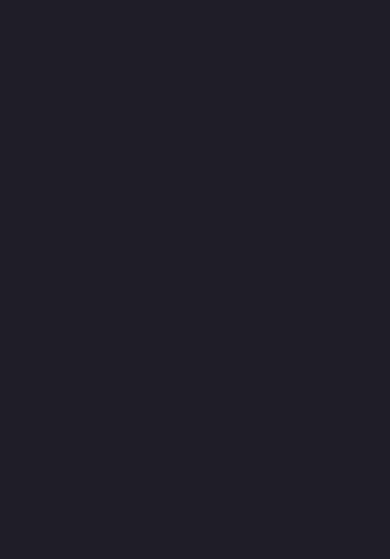
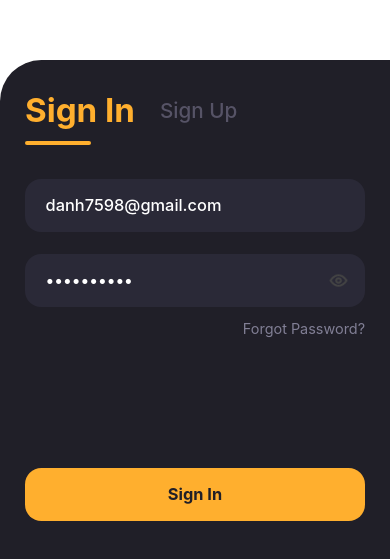
Before and after one commit to danh7598/ApexCinema, a React Native app: screen / in a window 390 px wide. Shown: the part 261-820 px from the top of the page. Built offline with nearby package versions, Linux system fonts and the light colour scheme.

Commit message:
Finish Login screen

```diff
--- a/App.js
+++ b/App.js
@@ -7,11 +7,13 @@ import Constants from 'expo-constants';
 import back from './assets/Back.png';
 import zoom from './assets/Zoom.png';
 import bell from './assets/Bell.png';
+import LoginScreen from './src/screen/LoginScreen';
 
 export default function App() {
   return (
     <View style={styles.container}>
       <StatusBar style="light" />
+      <LoginScreen/>
       {/* <HeaderBar
         leftButton={back}
         right1Button={zoom}
@@ -25,6 +27,6 @@ const styles = StyleSheet.create({
   container: {
     flex: 1,
     paddingTop: Constants.statusBarHeight,
-    backgroundColor: '#201F28'
+    // backgroundColor: '#201F28'
   },
 });
--- /dev/null
+++ b/src/common/Button.js
@@ -0,0 +1,34 @@
+import React, { Component } from 'react';
+import { Text, StyleSheet, View, TouchableOpacity } from 'react-native';
+import { neutral1Color, primaryColor } from '../strings/colors';
+import { sizeFont, sizeHeight, sizeWidth } from '../utils/Size';
+
+export default class Button extends Component {
+    render() {
+        return (
+            <TouchableOpacity
+                {...this.props}
+                style={[styles.viewButton, this.props.styleViewButton]}>
+                <Text style={styles.textButton}>
+                    {this.props.textButton}
+                </Text>
+            </TouchableOpacity>
+        );
+    }
+}
+
+const styles = StyleSheet.create({
+    viewButton: {
+        height: sizeHeight(6.25),
+        width: sizeWidth(87.2),
+        backgroundColor: primaryColor,
+        borderRadius: sizeWidth(4.2),
+        alignItems: 'center',
+        justifyContent: 'center',
+    },
+    textButton: {
+        fontSize: sizeFont(4.2),
+        color: neutral1Color,
+        fontWeight: '700'
+    }
+});
--- /dev/null
+++ b/src/screen/LoginScreen/LoginGroup.js
@@ -0,0 +1,127 @@
+import React, { Component } from 'react';
+import { Text, StyleSheet, View, TouchableOpacity } from 'react-native';
+import { neutral2Color, neutral3Color, primaryColor } from '../../strings/colors';
+import { sizeFont, sizeHeight, sizeWidth } from '../../utils/Size';
+import TextField from './TextField';
+import eye from '../../../assets/B-preview.png';
+import Button from '../../common/Button';
+export default class LoginGroup extends Component {
+    render() {
+        //Nếu nhấn vào SignIn thì gửi giá trị 1, ngược lại là 0
+        return (
+            <View style={styles.container}>
+                <View style={styles.viewInputContainer}>
+                    <View style={styles.viewLoginAndSignUpGroup}>
+                        <TouchableOpacity
+                            onPress={this.props.onSwitchSign(1)}
+                            disabled={this.props.isSignIn}>
+                            <Text style={this.props.isSignIn
+                                ? styles.textSignWhenSelected
+                                : styles.textSignWhenNotSelected}>
+                                Sign In
+                            </Text>
+                            {this.props.isSignIn
+                                ? <View style={styles.viewLine} />
+                                : <View style={styles.viewLineHide} />}
+                        </TouchableOpacity>
+                        <TouchableOpacity
+                            onPress={this.props.onSwitchSign(0)}
+                            disabled={!this.props.isSignIn}>
+                            <Text style={this.props.isSignIn
+                                ? styles.textSignWhenNotSelected
+                                : styles.textSignWhenSelected}>
+                                Sign Up
+                            </Text>
+                            {this.props.isSignIn
+                                ? <View style={styles.viewLineHide} />
+                                : <View style={styles.viewLine} />}
+                        </TouchableOpacity>
+                    </View>
+                    <View style={styles.viewInput}>
+                        <TextField value={'danh7598@gmail.com'} />
+                        <TextField
+                            icon={eye}
+                            value={'danhyui123'}
+                            secureTextEntry={true}
+                            styleView={styles.textFieldPassword} />
+                        <TouchableOpacity>
+                            <Text style={styles.textForgotPassword}>
+                                Forgot Password?
+                            </Text>
+                        </TouchableOpacity>
+                    </View>
+                </View>
+                <Button
+                    styleViewButton={styles.button}
+                    textButton={'Sign In'} />
+            </View>
+        );
+    }
+}
+
+const styles = StyleSheet.create({
+    container: {
+        height: sizeHeight(62),
+        width: sizeWidth(100),
+        position: 'absolute',
+        bottom: 0,
+        borderTopLeftRadius: sizeWidth(10.6),
+        backgroundColor: '#201F28',
+        paddingHorizontal: sizeWidth(6.4),
+        paddingTop: sizeHeight(3.6),
+        alignItems: 'center',
+    },
+    viewInputContainer: {
+        //borderWidth: 1,
+
+    },
+    viewLoginAndSignUpGroup: {
+        flexDirection: 'row',
+        alignItems: 'center'
+    },
+    textSignWhenSelected: {
+        fontSize: sizeFont(8.5),
+        fontWeight: '700',
+        color: primaryColor,
+        lineHeight: sizeHeight(4.97)
+    },
+    textSignWhenNotSelected: {
+        marginLeft: sizeWidth(6.4),
+        marginRight: sizeWidth(6.4),
+        fontSize: sizeFont(5.3),
+        fontWeight: '500',
+        color: neutral2Color,
+        lineHeight: sizeHeight(4.97)
+    },
+    viewLine: {
+        height: 4,
+        width: sizeWidth(17),
+        backgroundColor: primaryColor,
+        borderRadius: 2,
+        marginTop: sizeHeight(1)
+    },
+    viewLineHide: {
+        height: 4,
+        width: sizeWidth(17),
+        //backgroundColor: primaryColor,
+        borderRadius: 2,
+        marginTop: sizeHeight(1)
+    },
+    viewInput: {
+        marginTop: sizeHeight(4.1)
+    },
+    textFieldPassword: {
+        marginTop: sizeHeight(2.6)
+    },
+    button: {
+        position: 'absolute',
+        bottom: sizeHeight(7.4)
+    },
+    textForgotPassword: {
+        fontSize: sizeFont(3.7),
+        fontWeight: '400',
+        color: neutral3Color,
+        alignSelf: 'flex-end',
+        marginTop: sizeHeight(1.56)
+    }
+});
--- /dev/null
+++ b/src/screen/LoginScreen/TextField.js
@@ -0,0 +1,49 @@
+import React, { Component } from 'react';
+import { Image, StyleSheet, Text, TextInput, TouchableOpacity, View } from 'react-native';
+import { backgroundColor } from '../../strings/colors';
+import { sizeFont, sizeHeight, sizeWidth } from '../../utils/Size';
+
+class TextField extends Component {
+    render() {
+        return (
+            <View style={[styles.viewTextInput, this.props.styleView]}>
+                <TextInput
+                    {...this.props}
+                    style={styles.textInput}>
+                </TextInput>
+                <TouchableOpacity>
+                    <Image
+                        style={styles.imgButton}
+                        source={this.props.icon} />
+                </TouchableOpacity>
+            </View>
+        )
+    }
+}
+
+export default TextField;
+
+const styles = StyleSheet.create({
+    viewTextInput: {
+        width: sizeWidth(87.2),
+        height: sizeHeight(6.25),
+        paddingLeft: sizeWidth(5.3),
+        paddingRight: sizeWidth(4.2),
+        borderRadius: 16,
+        alignItems: 'center',
+        backgroundColor: backgroundColor,
+        flexDirection: 'row',
+        justifyContent: 'space-between'
+    },
+    textInput: {
+        fontSize: sizeFont(4.2),
+        color: 'white',
+        fontWeight: '500'
+    },
+    imgButton: {
+        height: sizeHeight(5.3),
+        width: sizeWidth(5.3),
+        resizeMode: 'contain',
+        tintColor: '#444444'
+    }
+});
--- a/src/screen/LoginScreen/index.js
+++ b/src/screen/LoginScreen/index.js
@@ -0,0 +1,32 @@
+import React, { Component } from 'react'
+import { Text, StyleSheet, View } from 'react-native'
+import LoginGroup from './LoginGroup';
+
+export default class LoginScreen extends Component {
+    constructor(props) {
+        super(props)
+        this.state = {
+             isSignIn: true
+        }
+    }
+
+    switchSignView = (isSignIn) => () => {
+        this.setState({ isSignIn: isSignIn})
+    }
+
+    render() {
+        return (
+            <View style={styles.container}>
+                <LoginGroup
+                    onSwitchSign={this.switchSignView}
+                    isSignIn={this.state.isSignIn} />
+            </View>
+        )
+    }
+}
+
+const styles = StyleSheet.create({
+    container: {
+        flex: 1,
+    }
+})
--- a/src/strings/colors.js
+++ b/src/strings/colors.js
@@ -0,0 +1,7 @@
+export const primaryColor = '#FFAF2E';
+export const neutral1Color = '#201F28';
+export const neutral2Color = '#565366';
+export const neutral3Color = '#817F95';
+export const neutral4Color = '#FFFFFF';
+export const backgroundColor = '#2A2937';
+export const semanticColor = '#C02347';
```
